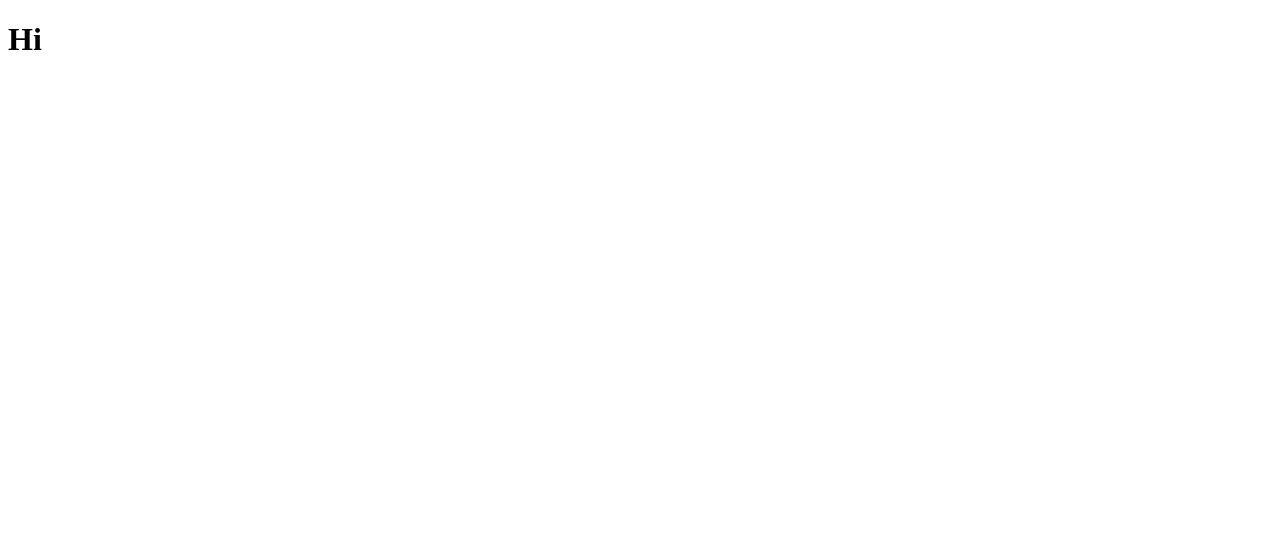
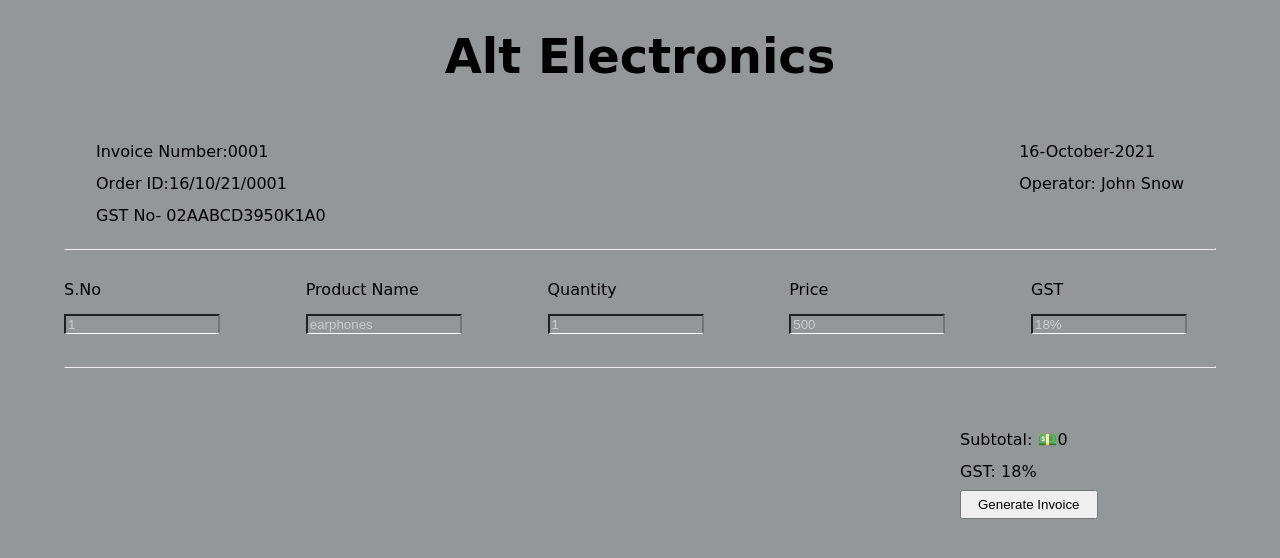
Before and after one commit to manojkrishnak/invoice-generator, a website: page public/index.html in a window 1280 px wide. Drawn offline with nearby package versions, Linux system fonts and the light colour scheme.

Commit message:
made it to generate pdf on user input

```diff
--- a/index.js
+++ b/index.js
@@ -3,7 +3,7 @@ const path = require('path');
 const PORT = 5678;
 
 
-
+fastify.register(require('fastify-formbody'))
 fastify.register(require('fastify-static'), {
   root: path.join(__dirname, 'public'),
   prefix: '/public/', // optional: default '/'
@@ -14,7 +14,7 @@ fastify.register(require("./routes/index"));
 
 
 
-fastify.listen(PORT, function(err, address){
+fastify.listen(PORT,"0.0.0.0", function(err, address){
     if(err){
         fastify.log.error(err);
         process.exit(1);
--- /dev/null
+++ b/public/css/style.css
@@ -0,0 +1,135 @@
+html, body, div, span, applet, object, iframe,
+h1, h2, h3, h4, h5, h6, p, blockquote, pre,
+a, abbr, acronym, address, big, cite, code,
+del, dfn, em, img, ins, kbd, q, s, samp,
+small, strike, strong, sub, sup, tt, var,
+b, u, i, center,
+dl, dt, dd, ol, ul, li,
+fieldset, form, label, legend,
+table, caption, tbody, tfoot, thead, tr, th, td,
+article, aside, canvas, details, embed,
+figure, figcaption, footer, header, hgroup,
+menu, nav, output, ruby, section, summary,
+time, mark, audio, video {
+	margin: 0;
+	padding: 0;
+	border: 0;
+	font-size: 100%;
+	font: inherit;
+	vertical-align: baseline;
+}
+/* HTML5 display-role reset for older browsers */
+article, aside, details, figcaption, figure,
+footer, header, hgroup, menu, nav, section {
+	display: block;
+}
+body {
+	line-height: 1;
+}
+ol, ul {
+	list-style: none;
+}
+blockquote, q {
+	quotes: none;
+}
+blockquote:before, blockquote:after,
+q:before, q:after {
+	content: '';
+	content: none;
+}
+table {
+	border-collapse: collapse;
+	border-spacing: 0;
+}
+
+/* Custom styles */
+
+body{
+  margin: 2rem 0rem;
+  font-family: 'ZCOOL KuaiLe', cursive;
+  text-transform: capitalize;
+  background-color: rgb(148, 151, 151);
+}
+
+.container{
+  max-width: 1250px;
+  width: 90%;
+  margin: 0 auto;
+}
+
+.flex{
+  display: flex;
+}
+.space-bw{
+  justify-content: space-between;
+}
+.justify-center{
+  justify-content: center;
+}
+.align-center{
+  align-items: center;
+}
+
+/* main{
+  border: 1px solid;
+
+} */
+
+.header{
+  text-align: center;
+  margin-bottom: 3rem;
+  font-size: 3rem;
+  font-weight: 700;
+}
+
+.left-section p{
+  margin: 1rem 2rem;
+}
+.right-section{
+  margin: 1rem 2rem;
+}
+
+.right-section p{
+  margin-top: 1rem;
+}
+
+/* table */
+
+.m-l-r{
+  margin: 0 1rem;
+}
+
+.label-head{
+  margin: 2rem 0rem;
+}
+input{
+  display: block;
+  background: none;
+  border: 1ps solid black;
+  margin-top: 1rem;
+  border-bottom: 1px solid white;
+  width: 80%;
+  color: white;
+  outline: none;
+}
+input::placeholder{
+  color: rgba(255, 255, 255, 0.514);
+}
+
+.total{
+  /* border: 1px solid gray; */
+  width: 20%;
+  margin-right: 4rem;
+  position: absolute;
+  right: 0;
+  margin-top: 3rem;
+  line-height: 2;
+}
+.total button{
+  padding: 0.3rem 1rem;
+
+
+}
+.labels{
+  padding: 2rem 0rem;
+}
--- a/public/index.html
+++ b/public/index.html
@@ -1,12 +1,78 @@
 <!DOCTYPE html>
 <html lang="en">
-<head>
-    <meta charset="UTF-8">
-    <meta http-equiv="X-UA-Compatible" content="IE=edge">
-    <meta name="viewport" content="width=device-width, initial-scale=1.0">
-    <title>Document</title>
-</head>
-<body>
-    <h1>Hi</h1>
-</body>
+  <head>
+    <meta charset="UTF-8" />
+    <meta http-equiv="X-UA-Compatible" content="IE=edge" />
+    <meta name="viewport" content="width=device-width, initial-scale=1.0" />
+    <link rel="preconnect" href="https://fonts.googleapis.com" />
+    <link rel="preconnect" href="https://fonts.gstatic.com" crossorigin />
+    <link href="https://fonts.googleapis.com/css2?family=Roboto:wght@400;500;700&display=swap" rel="stylesheet">
+    <link rel="stylesheet" href="/public/css/style.css" />
+    <script src="https://code.jquery.com/jquery-3.6.0.min.js" integrity="sha256-/xUj+3OJU5yExlq6GSYGSHk7tPXikynS7ogEvDej/m4=" crossorigin="anonymous"></script>
+    <script type="text/javascript" src="/public/js/index.js" ></script>
+    <title>Alt Electronics</title>
+  </head>
+  <body>
+    <header class="header">
+      <h1>Alt Electronics</h1>
+    </header>
+    <main class="container">
+      <div class="flex space-bw">
+        <div class="left-section">
+          <p>Invoice Number:0001</p>
+          <p>Order ID:16/10/21/0001</p>
+          <p>GST No- 02AABCD3950K1A0</p>
+        </div>
+        <div class="right-section">
+          <date id="today-date"></date>
+          <p>Operator: John Snow</p>
+        </div>
+      </div>
+      <hr />
+      <form>
+        <div class="flex space-bw m-l-r label-head">
+          <div>
+            <label class="labels m-l" for="Sno" title="S.no">S.no</label>
+            <input type="text"  id="sno" name="Sno" placeholder="1" />
+          </div>
+
+          <div>
+            <label class="labels" for="product-name" title="Product Name">Product Name</label>
+            <input type="text"  id="product-name" name="product-name" placeholder="earphones" />
+          </div>
+
+          <div>
+            <label class="labels" for="quantity" title="Quantity">Quantity</label>
+            <input type="text"  id="quantity" name="quantity" placeholder="1" />
+          </div>
+
+          <div>
+            <label class="labels" for="price" title="price">Price</label>
+            <input type="text"  id="price" name="price" placeholder="500" />
+          </div>
+
+          <!-- <div>
+            <label class="labels" for="" title="Discount">Discount</label>
+            <input type="text"  id="discoun" name="discount" placeholder="0" />
+          </div> -->
+
+          <div>
+            <label class="labels" for="vat" title="vat">GST</label>
+            <input type="text" id="vat"  name="vat" placeholder="18%" />
+          </div>
+
+          <!-- <div>
+            <label class="labels" for="total" title="Total">Total</label>
+            <input type="text"  id="total" name="total" placeholder="590" />
+          </div> -->
+        </div>
+      </form>
+      <hr />
+      <div class="total">
+        <p>Subtotal: 💵0</p>
+        <p>GST: 18%</p>
+        <button class="btn" type="submit">Generate Invoice</button>
+      </div>
+    </main>
+  </body>
 </html>
--- a/public/js/index.js
+++ b/public/js/index.js
@@ -0,0 +1,45 @@
+$(document).ready(function () {
+  function date() {
+    var monthNames = [
+      "January",
+      "February",
+      "March",
+      "April",
+      "May",
+      "June",
+      "July",
+      "August",
+      "September",
+      "October",
+      "November",
+      "December",
+    ];
+    var date = new Date();
+    var todayDate = date.getDate() + "-" + monthNames[date.getMonth()]+"-"+date.getFullYear();
+    console.log(todayDate)
+
+    $("#today-date").text(todayDate);
+  }
+
+  date();
+
+  $(".btn").click(function () {
+    const sno = $("#sno").val();
+    const description = $("#product-name").val();
+    const quantity = $("#quantity").val();
+    const price = $("#price").val();
+    const discount = $("#discount").val();
+    const tax = $("#vat").val();
+    const total = $("#total").val();
+    $.ajax({
+      type: "POST",
+      url: "/create_invoice",
+      data: JSON.stringify({ description, quantity, price, tax }),
+      contentType: "application/json",
+      success: function (data) {
+        console.log(data);
+        window.setTimeout(()=>window.open("../public/invoice.pdf"), 3000);
+      },
+    });
+  });
+});
```
Also changed, not shown: invoiceInfo.js (+6 -15 lines), package.json (+6 -1 lines), routes/index.js (+8 -4 lines), 1 other file.
